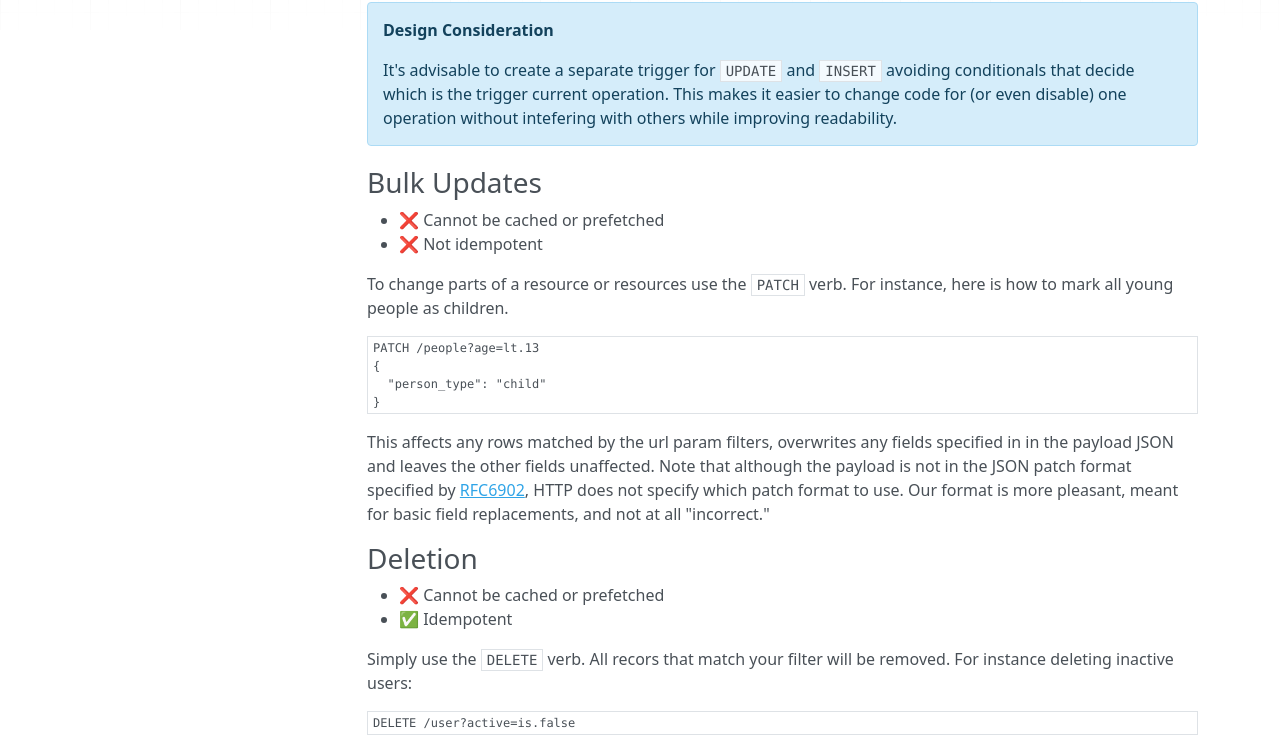
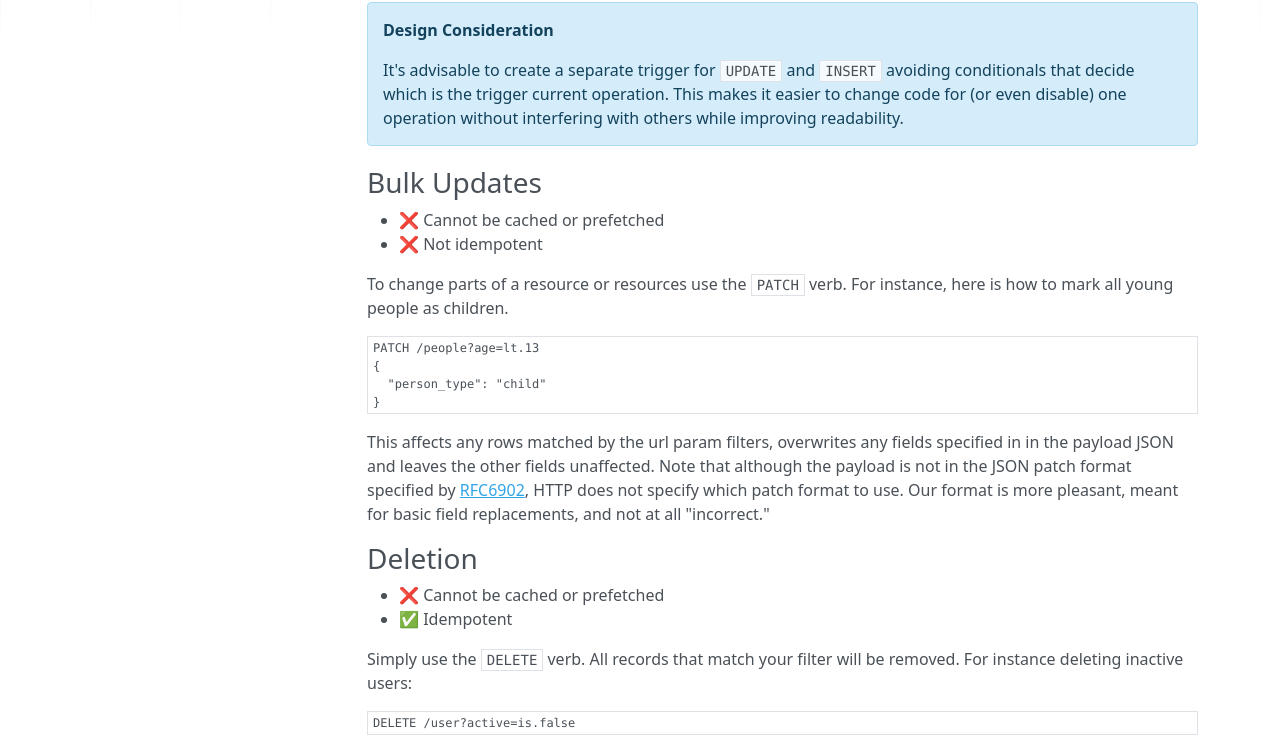
Before and after one commit to PostgREST/postgrest, an MkDocs documentation site: the page built from docs/api/writing.md, in a window 1280 px wide and 1400 px high, scrolled down 2281 px. Shown: the part 276-1031 px from the top of the window. Built offline with MkDocs 1.6.1, drawn with Linux system fonts in a browser that asks for light colours; nearby versions of some CDN libraries; old or Windows-style settings are respelled for this version of MkDocs.

Commit message:
Spelling fixes in documentation

````diff
--- a/docs/api/writing.md
+++ b/docs/api/writing.md
@@ -153,7 +153,7 @@
 
     <p>It's advisable to create a separate trigger for <code>UPDATE</code> and <code>INSERT</code>
     avoiding conditionals that decide which is the trigger current operation.
-    This makes it easier to change code for (or even disable) one operation without intefering with others while
+    This makes it easier to change code for (or even disable) one operation without interfering with others while
     improving readability.
     </p>
 </div>
@@ -186,7 +186,7 @@ basic field replacements, and not at all "incorrect."
 * ❌ Cannot be cached or prefetched
 * ✅ Idempotent
 
-Simply use the `DELETE` verb. All recors that match your filter
+Simply use the `DELETE` verb. All records that match your filter
 will be removed. For instance deleting inactive users:
 
 ```HTTP
````
Also changed, not shown: docs/examples/external_auth.md (+1 -1 lines), docs/examples/users.md (+3 -3 lines).
